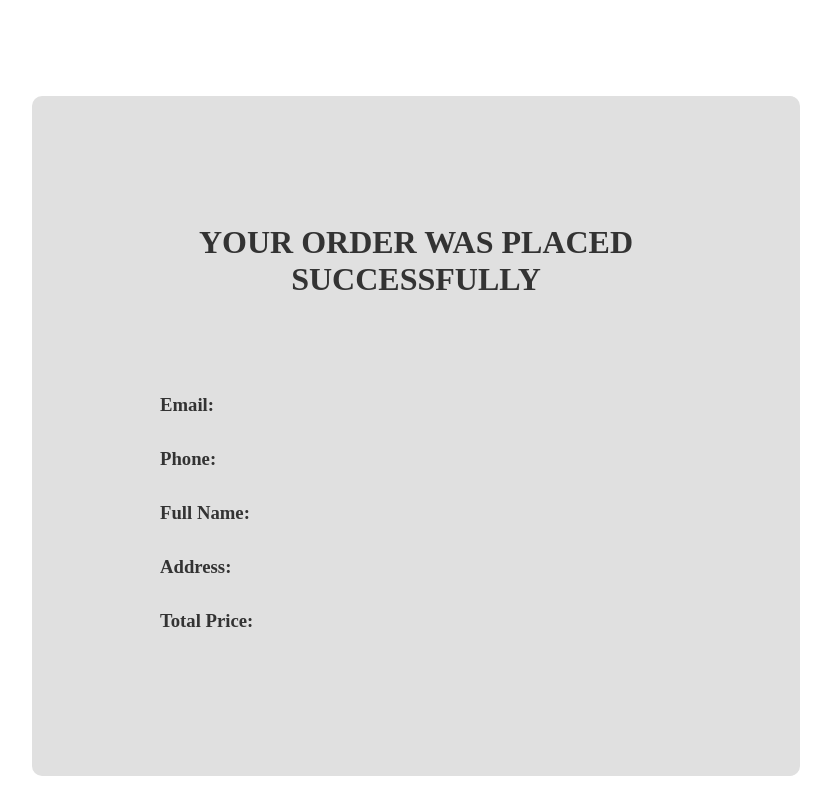
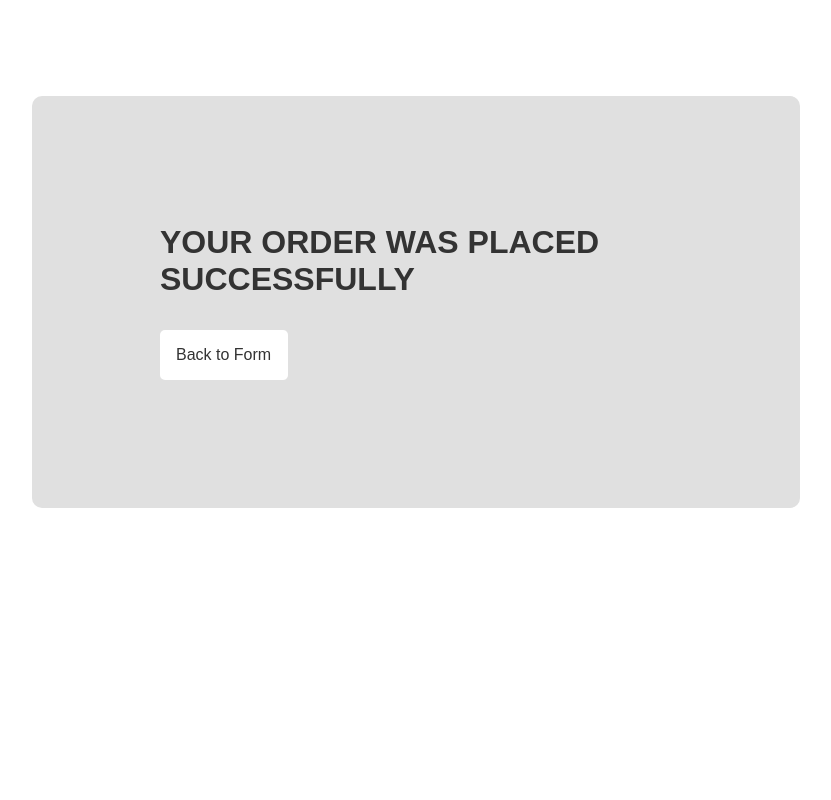
Before and after one commit to irfansutlu/checkout-form, a plain HTML site: page nextpage.html in a window 1280 px wide. Shown: the whole page, without its empty margins (224-1055 px from the left). Drawn offline with Linux system fonts and the light colour scheme.

Commit message:
chech-form

```diff
--- a/nextpage.html
+++ b/nextpage.html
@@ -5,17 +5,20 @@
     <meta http-equiv="X-UA-Compatible" content="IE=edge">
     <meta name="viewport" content="width=device-width, initial-scale=1.0">
     <link rel="stylesheet" href="np.css">
-    <title>Document</title>
+    <title>SUCCESSFULLY</title>
 </head>
 <body>
     <div class="container">
-        <h1>YOUR ORDER WAS PLACED SUCCESSFULLY </h1>
-        <h3>Email:</h3><p id="npEmail"></p>
-        <h3>Phone:</h3><p id="npPhone"></p>
-        <h3>Full Name:</h3><p id="npName"></p>
-        <h3>Address:</h3><p id="npAdress"></p>
-        <h3>Total Price:</h3><p id="npPrice"></p>
+        <h1>YOUR ORDER WAS PLACED SUCCESSFULLY</h1>
+        <div id="form-info"></div>
+        <a href="index.html">Back to Form</a>
     </div>
-    <script src="app.js"></script>
+    <script>
+        const resultList = document.getElementById('form-info')
+        new URLSearchParams(window.location.search).forEach((value, name) => {
+            resultList.append(`${name}: ${value}`)
+            resultList.append(document.createElement('br'))
+        });
+    </script>
 </body>
 </html>
--- a/np.css
+++ b/np.css
@@ -7,6 +7,7 @@ body{
     display: flex;
     justify-content: center;
     color: #333;
+    font-family: Arial, Helvetica, sans-serif;
 }
 .container{
     width: 60%;
@@ -20,7 +21,17 @@ body{
     margin-top: 6rem;
     border-radius: 10px;
 }
-h1{
-    margin-bottom: 5rem;
-    text-align: center;
+a{
+    text-decoration: none;
+    background-color: white;
+    padding: 1rem;
+    width: 8rem;
+    border-radius: 5px;
+    color: #333;
+    float: right;
 }
+a:hover{
+    background-color: #333;
+    color: #e0e0e0;
+    transition: all 0.6s ease;
+}
```
Also changed, not shown: index.html (+8 -3 lines).
